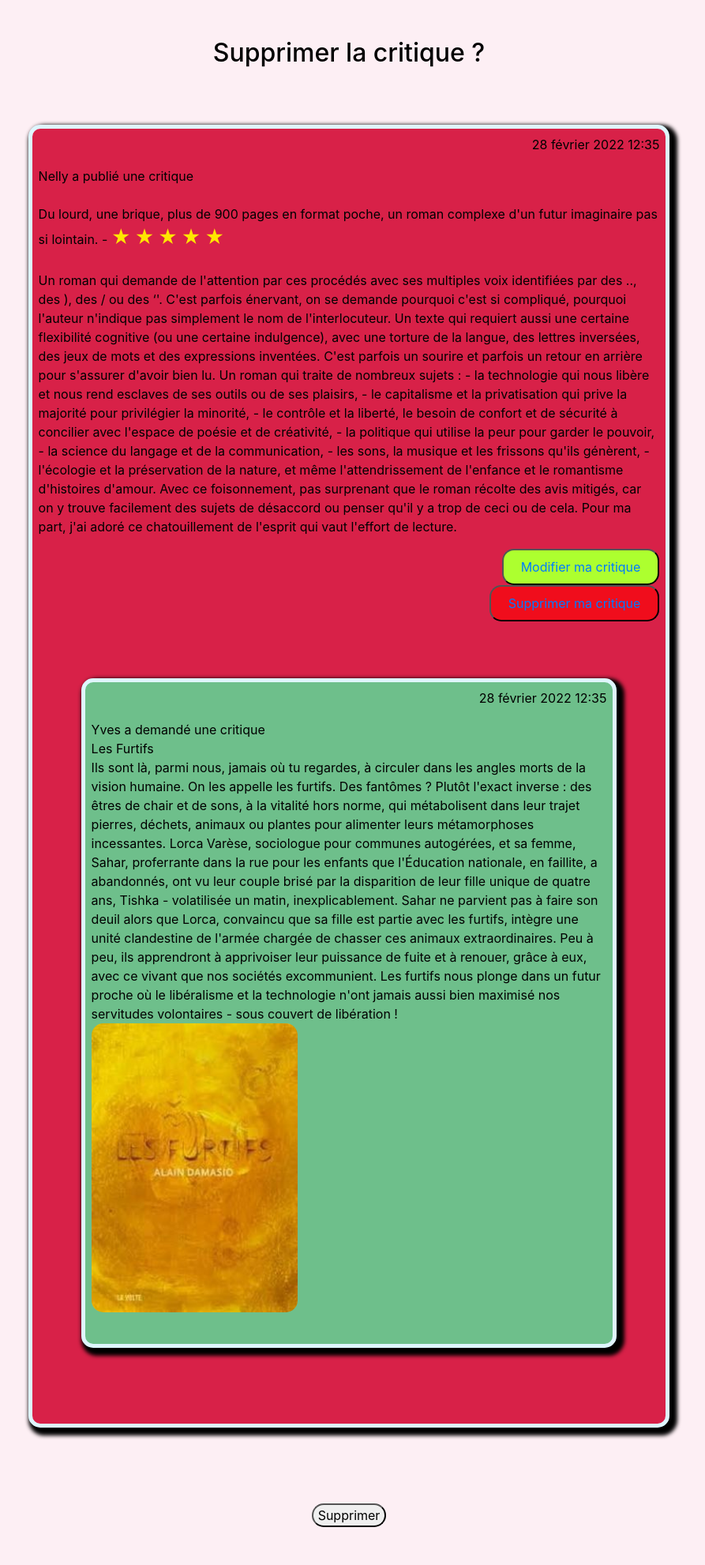
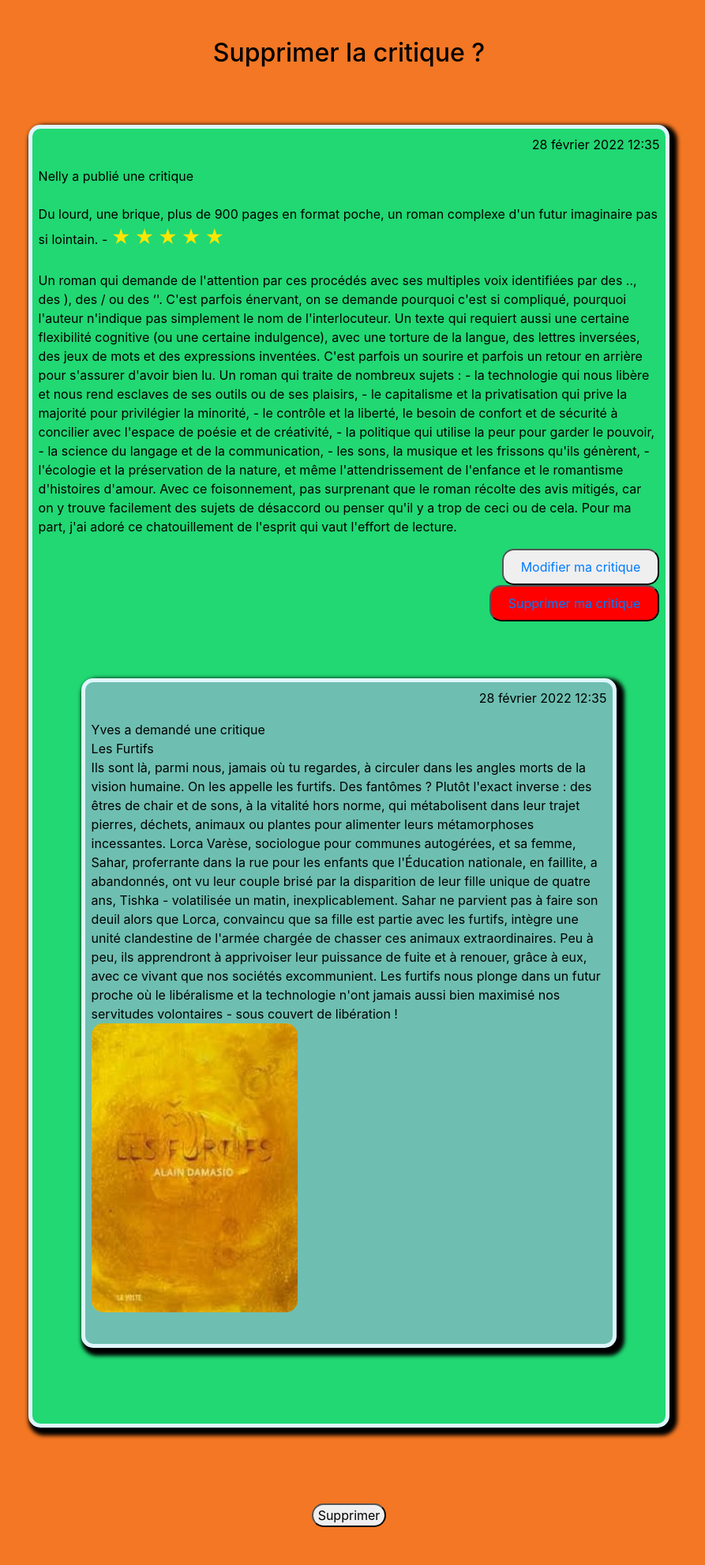
Before and after one commit to Alaet/LITReview--App, a Django app: page /delete_review/3/ in a window 1280 px wide. Shown: the part 112-2094 px from the top of the page at 79% size, without its empty margins (198-1091 px from the left). Run offline with Django 4.2, Linux system fonts and the light colour scheme; a user stored in the database is signed in; data comes from the database, SQL or seed files in the repository; some libraries are stand-ins or nearby versions.

Commit message:
SASS bg adjustment
switch main color theme for app

```diff
--- a/LITReview/static/styles.css
+++ b/LITReview/static/styles.css
@@ -7,16 +7,12 @@
   margin-bottom: 25px;
 }
 
-.review button, .ticket_unrated button, .ticket button {
-  background-color: greenyellow;
-}
-
 .review .delete_post, .ticket_unrated .delete_post, .ticket .delete_post {
-  background-color: rgba(255, 0, 0, 0.616);
+  background-color: red;
 }
 
 body {
-  background: #FDEFF4;
+  background: #f37724;
   color: black;
   height: 50%;
 }
@@ -66,7 +62,7 @@ p > #id_content {
   -webkit-box-pack: justify;
       -ms-flex-pack: justify;
           justify-content: space-between;
-  background-color: #D82148;
+  background-color: #21d873;
   -ms-flex-wrap: wrap;
       flex-wrap: wrap;
   width: 80%;
@@ -117,7 +113,7 @@ p > #id_content {
   -webkit-box-pack: justify;
       -ms-flex-pack: justify;
           justify-content: space-between;
-  background-color: #6EBF8B;
+  background-color: #6ebfb1;
   width: 80%;
 }
 
@@ -162,7 +158,7 @@ p > #id_content {
   -webkit-box-pack: justify;
       -ms-flex-pack: justify;
           justify-content: space-between;
-  background-color: #6EBF8B;
+  background-color: #6ebfb1;
   width: 80%;
 }
 
--- a/LITReview/static/styles.scss
+++ b/LITReview/static/styles.scss
@@ -15,7 +15,7 @@
 }
 
 @mixin base_ticket {
-    background-color: #6EBF8B;
+    background-color: #6ebfb1;
     @extend %posts_box;
     img {
         max-width: 20%;
@@ -29,16 +29,13 @@
     box-shadow: 5px 5px 5px 5px black;
     margin-top: 25px;
     margin-bottom: 25px;
-    button {
-        background-color: greenyellow;
-    }
     .delete_post {
-        background-color: rgba(255, 0, 0, 0.616);
+        background-color: rgb(255, 0, 0);
     }
 }
 
 body {
-    background: #FDEFF4;
+    background: #f37724;
     color: black;
     height: 50%;
 }
@@ -65,7 +62,7 @@ p > #id_content{
 .review {
     @include flex(flex, row, none, space-between);
     @extend %posts_box;
-    background-color: #D82148;
+    background-color: #21d873;
     flex-wrap: wrap;
     width: 80%;
     > div {
```
Also changed, not shown: 1 other file.
